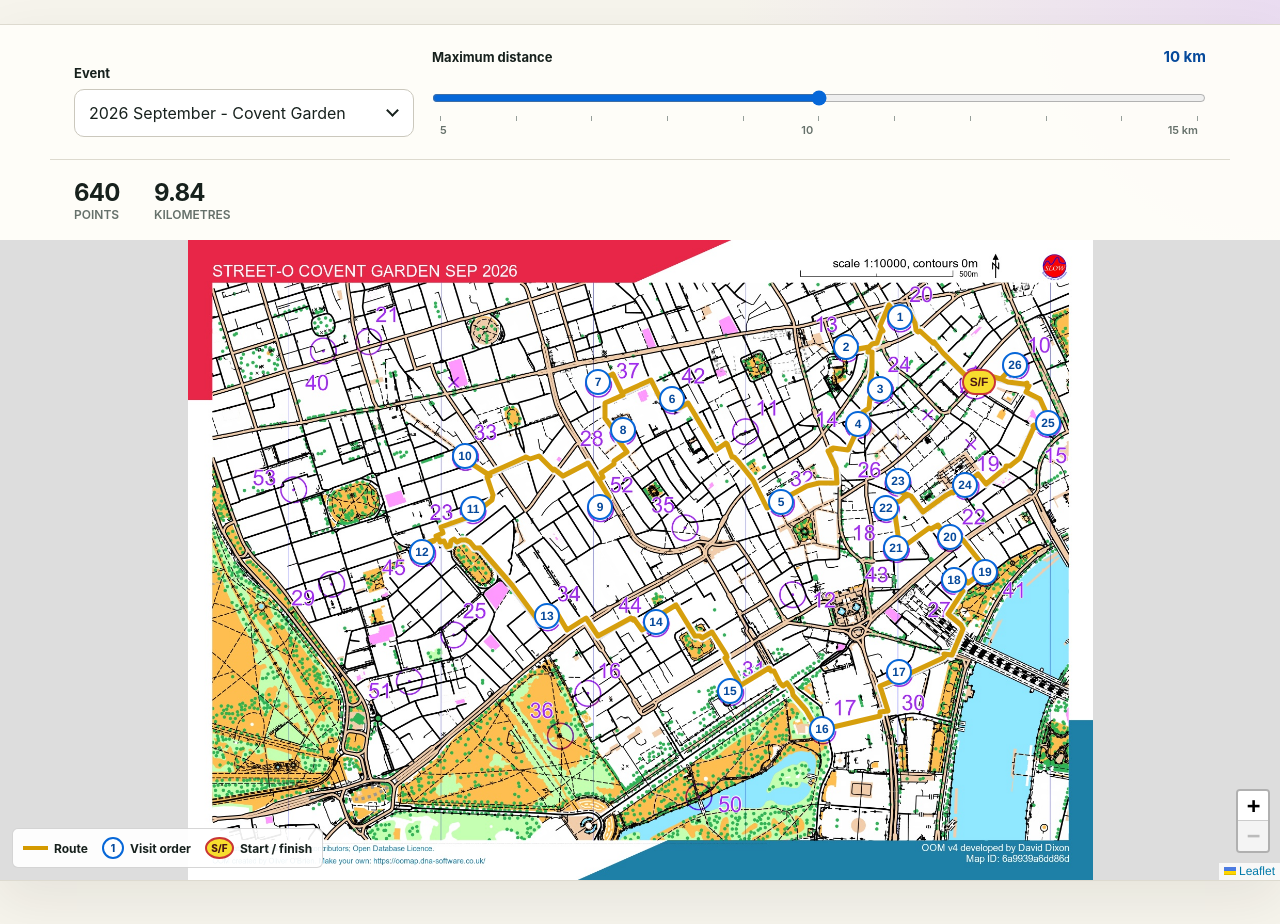
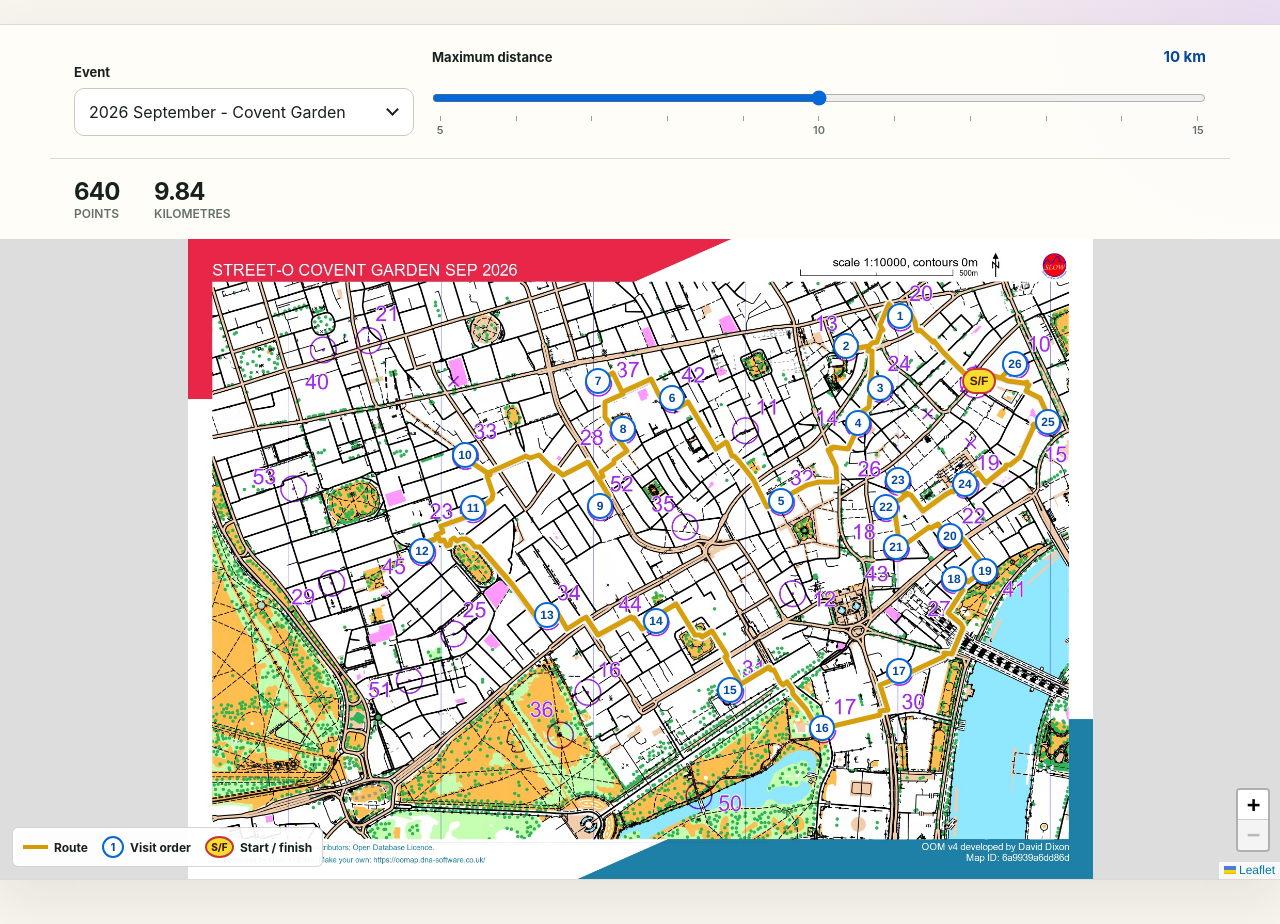
Before and after one commit to Pbatch/StreetoSolver, a plain HTML site: page web/index.html in a window 1280 px wide. Drawn offline with Linux system fonts and the light colour scheme.

Commit message:
Align slider labels with ticks

```diff
--- a/web/index.html
+++ b/web/index.html
@@ -6,7 +6,7 @@
   <meta name="description" content="Find a high-scoring Street-O walking route.">
   <title>Street-O Solver</title>
   <link rel="stylesheet" href="./vendor/leaflet/leaflet.css">
-  <link rel="stylesheet" href="./styles.css?v=14">
+  <link rel="stylesheet" href="./styles.css?v=15">
   <script src="./vendor/leaflet/leaflet.js" defer></script>
   <script src="./app.js?v=14" defer></script>
 </head>
@@ -35,7 +35,7 @@
             <div class="range-ticks">
               <i></i><i></i><i></i><i></i><i></i><i></i><i></i><i></i><i></i><i></i><i></i>
             </div>
-            <div class="range-tick-labels"><span>5</span><span>10</span><span>15 km</span></div>
+            <div class="range-tick-labels"><span>5</span><span>10</span><span>15</span></div>
           </div>
         </div>
       </form>
--- a/web/styles.css
+++ b/web/styles.css
@@ -45,7 +45,11 @@ input[type="range"] { accent-color: var(--purple); cursor: pointer; height: 48px
 .range-scale { color: var(--muted); margin-top: -10px; padding-inline: 8px; }
 .range-ticks { display: flex; justify-content: space-between; }
 .range-ticks i { border-left: 1px solid #969f9a; height: 5px; }
-.range-tick-labels { display: flex; font-size: 11px; font-weight: 600; justify-content: space-between; margin-top: 2px; }
+.range-tick-labels { font-size: 11px; font-weight: 600; height: 13px; margin-top: 2px; position: relative; }
+.range-tick-labels span { position: absolute; transform: translateX(-50%); }
+.range-tick-labels span:nth-child(1) { left: 0; }
+.range-tick-labels span:nth-child(2) { left: 50%; }
+.range-tick-labels span:nth-child(3) { left: 100%; }
 .message { background: #fff1ef; border-top: 1px solid #efc3bd; color: #952c1f; margin: 0; padding: 16px 22px; }
 .result-head { align-items: center; border-top: 1px solid var(--line); display: flex; gap: 28px; justify-content: space-between; margin: 0 auto; max-width: 1180px; padding: 18px 24px; }
 .stat { display: inline-flex; flex-direction: column; margin-right: 30px; }
```
